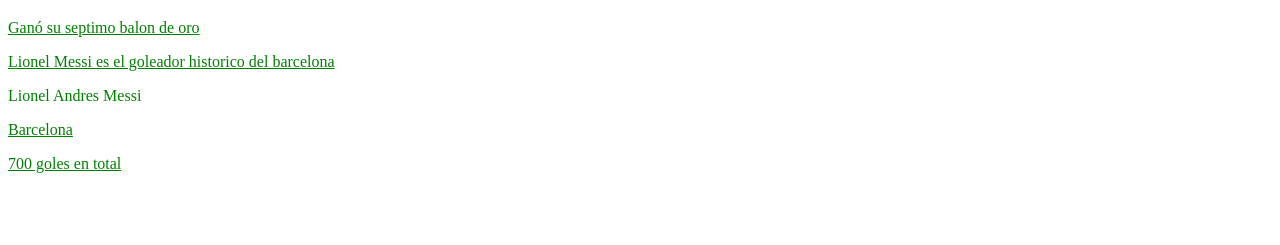
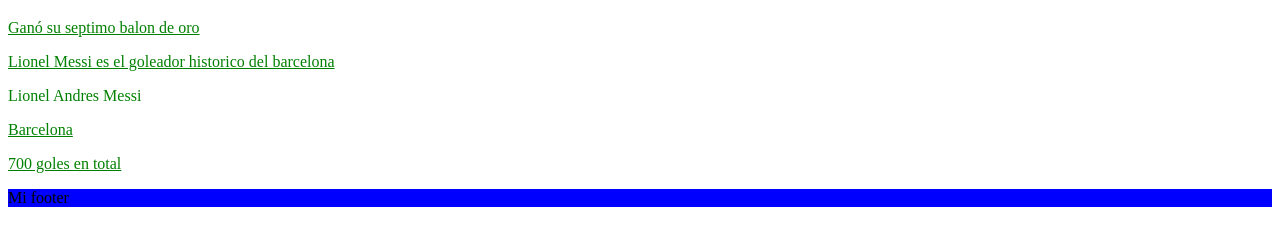
Before and after one commit to santyMoralesA/proyecto, a plain HTML site: page index.html in a window 1280 px wide. Shown: the part 95-340 px from the top of the page. Drawn offline with Linux system fonts and the light colour scheme.

Commit message:
Merge branch 'add-barcelona-career'

```diff
--- a/index.html
+++ b/index.html
@@ -16,5 +16,9 @@
    <span>Lionel Andres Messi</span>
    <p>Barcelona</p>
    <p>700 goles en total</p>
+   <footer>
+       Mi footer
+   </footer>
+   <script src="index.js"></script>
 </body>
 </html>
```
